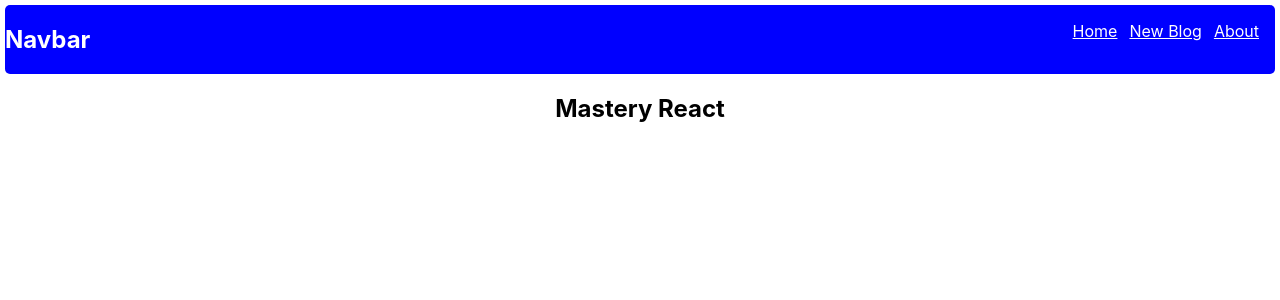
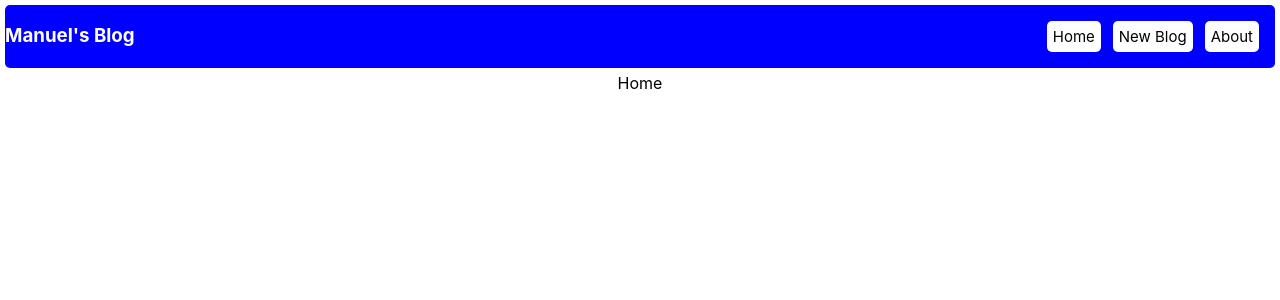
Before and after one commit to emmanuelwangila/manu-blog, a React (Create React App) app: page / in a window 1280 px wide. Shown: the top 300 px of the page. Built offline with nearby package versions, Linux system fonts and the light colour scheme.

Commit message:
inline stylng react

```diff
--- a/src/App.jsx
+++ b/src/App.jsx
@@ -1,13 +1,16 @@
 import "./App.css";
 import "./Navbar.jsx";
 import Navbar from "./Navbar.jsx";
+import Home from "./Home.jsx";
 
 function App() {
   return (
     <div className="App">
       <div className="">
         <Navbar />
-        <h2>Mastery React</h2>
+        <Home />
+
+        {/* <h2>Mastery React</h2> */}
       </div>
     </div>
   );
--- a/src/Navbar.jsx
+++ b/src/Navbar.jsx
@@ -4,16 +4,40 @@ const Navbar = () => {
   return (
     <div>
       <div className="content">
-        <h2 className="">Navbar</h2>
+        <h3 className=""> Manuel's Blog</h3>
 
         <div className="links">
-          <a className="a" href="/">
+          <a
+            className="a"
+            href="/"
+            style={{
+              backgroundColor: "white",
+              borderRadius: "5px",
+              color: "black",
+            }}
+          >
             Home
           </a>
-          <a className="a" href="/new">
+          <a
+            className="a"
+            href="/new"
+            style={{
+              backgroundColor: "white",
+              borderRadius: "5px",
+              color: "black",
+            }}
+          >
             New Blog
           </a>
-          <a className="a" href="/">
+          <a
+            className="a"
+            href="/"
+            style={{
+              backgroundColor: "white",
+              borderRadius: "5px",
+              color: "black",
+            }}
+          >
             About
           </a>
         </div>
--- a/src/index.css
+++ b/src/index.css
@@ -34,10 +34,13 @@ code {
   margin: 5px;
   padding: 5px;
   justify-content: space-evenly;
+  text-decoration: none;
 }
 .a {
-  margin: 3px;
-  padding: 3px;
+  margin: 6px;
+  text-decoration: none;
+  font-size: 15px;
+  padding: 6px;
   color: white;
 }
 
```
